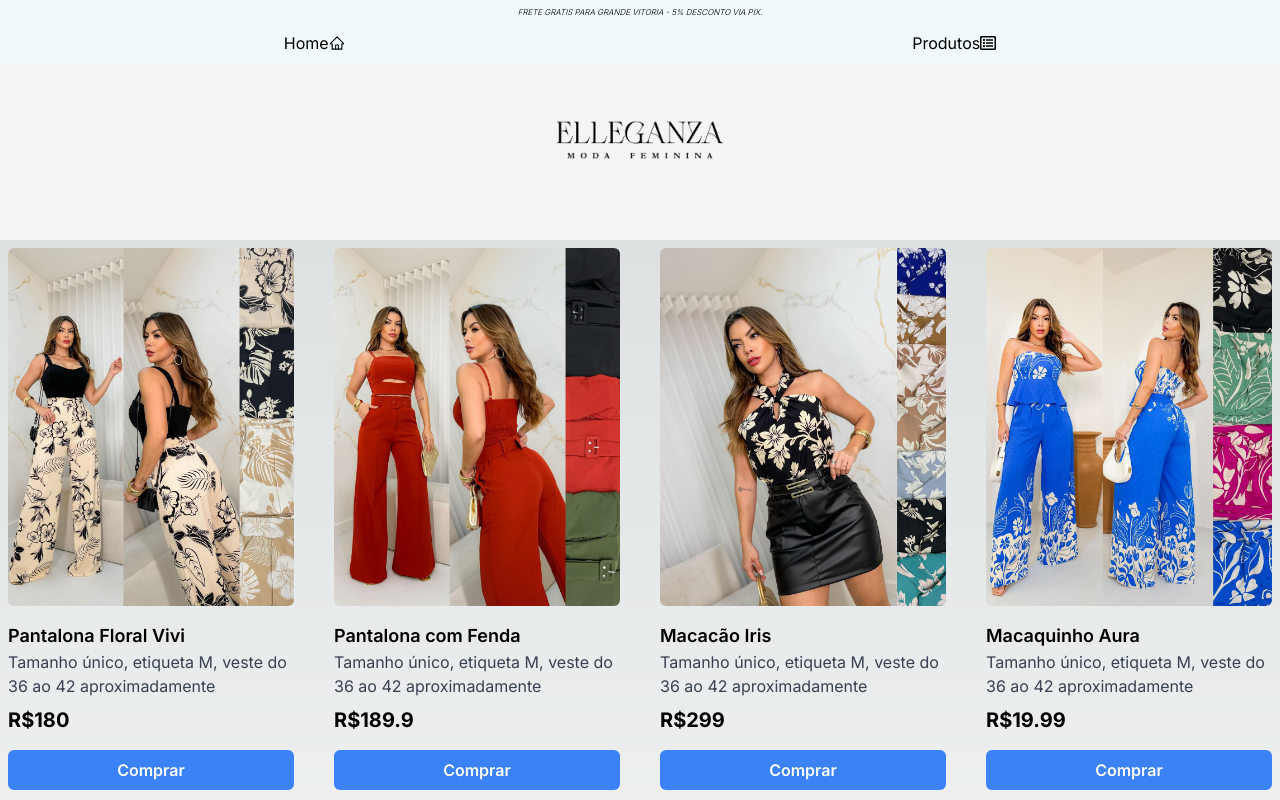
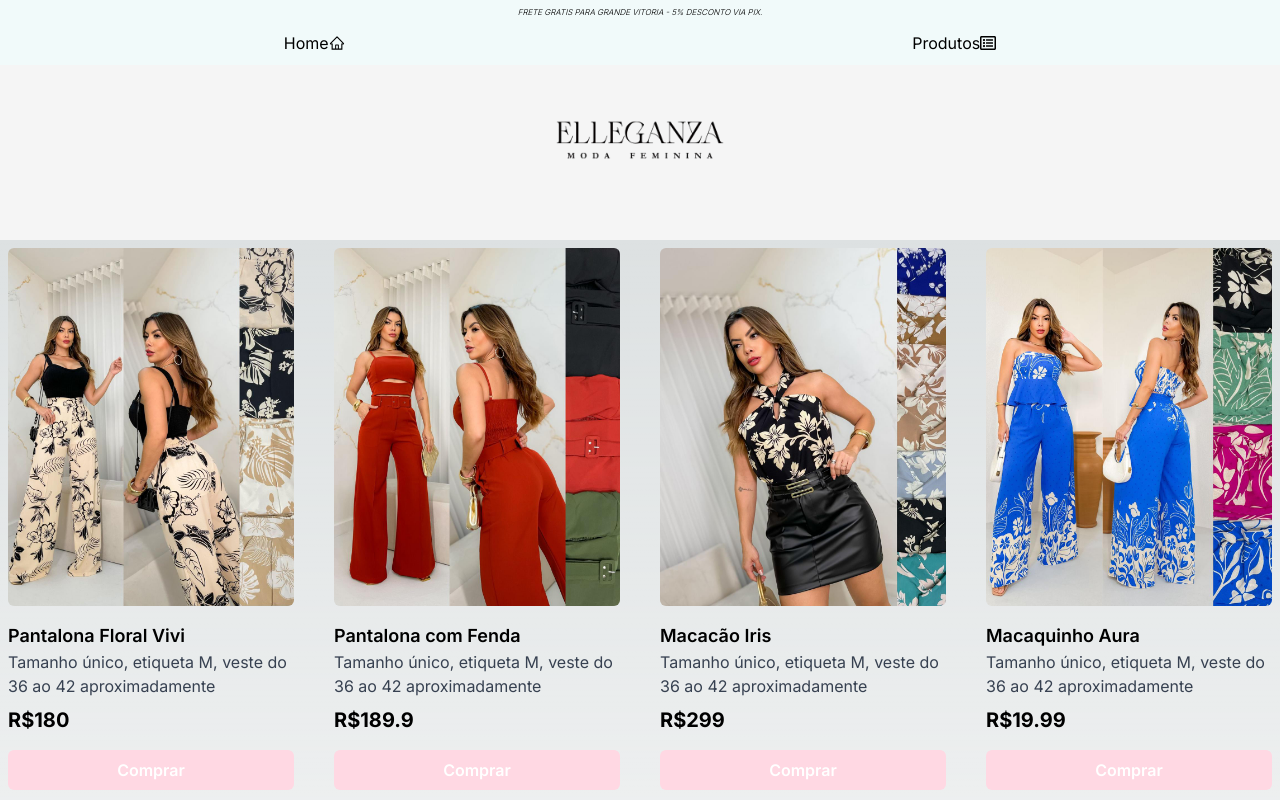
Before and after one commit to FillDias/Eleganza, a Next.js app: page / in a window 1280 px wide. Shown: the top 800 px of the page. Built offline with nearby package versions, Linux system fonts and the light colour scheme.

Commit message:
efeito botão, imagens

```diff
--- a/src/components/ListProd/index.tsx
+++ b/src/components/ListProd/index.tsx
@@ -16,14 +16,14 @@ const ListProd: React.FC = () => {
             alt={product.name}
             width={500} // Largura da imagem
             height={300} // Altura da imagem
-            className="w-full object-cover rounded-md"
+            className="w-full h-auto object-cover rounded-md transform transition-transform duration-500 hover:scale-105 hover:brightness-130"
           />
             <h2 className="text-lg font-semibold mt-4">{product.name}</h2>
             <p className="text-gray-700">{product.description}</p>
             <p className="text-xl font-bold mt-2">R${product.price}</p>
             <button
             onClick={() => alert(`Você clicou em ${product.name}`)}
-            className="mt-4 w-full py-2 px-4 bg-blue-500 text-white font-semibold rounded-md hover:bg-blue-600 transition-colors duration-300"
+            className="mt-4 w-full py-2 px-4 bg-[#ffd8e3] text-white font-semibold rounded-md hover:bg-blue-600 transition-colors duration-300"
           >
             Comprar
           </button>
```
